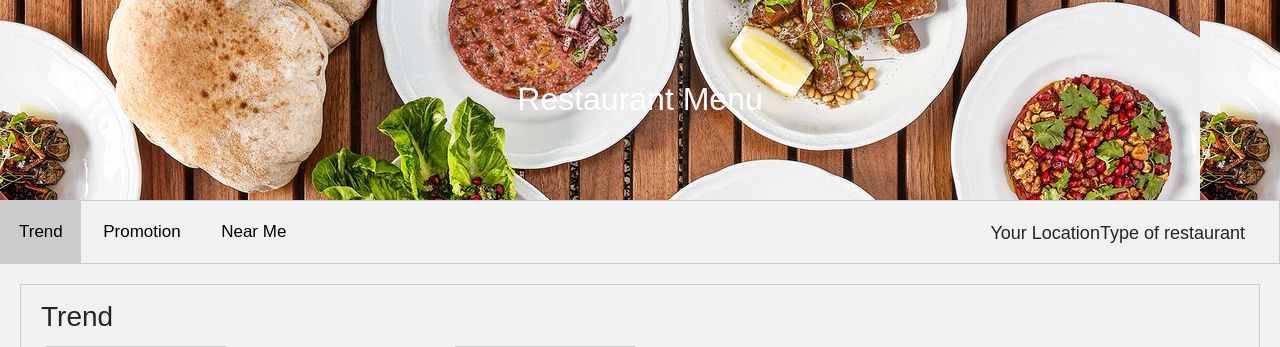
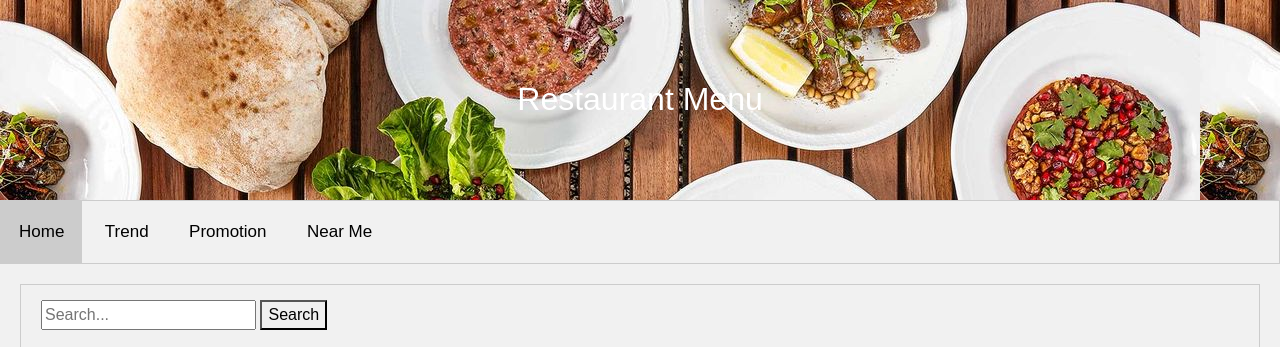
Before and after one commit to hsookim90/2019summer_restaurant_menu, a PHP site: page /src/main.html in a window 1280 px wide. Shown: the top 347 px of the page. Run offline with PHP 8.4, Linux system fonts and the light colour scheme; some libraries are stand-ins or nearby versions.

Commit message:
add home tab including searchbar and google map

```diff
--- a/src/main.html
+++ b/src/main.html
@@ -19,21 +19,52 @@
 
     <section>
         <nav>
-            <div class="tab">
-                <button class="tablinks" onclick="openTab(event, 'Trend')" id="defaultOpen">Trend</button>
-                <button class="tablinks" onclick="openTab(event, 'Promotion')">Promotion</button>
-                <button class="tablinks" onclick="openTab(event, 'Near Me')">Near Me</button>
-            </div>
+            <div class="scrolltab">
+                <button class="tablinks" onclick="openTab(event, 'home_usr')" id="defaultOpen">Home</button>
+                <!-- <button class="tablinks" onclick="openTab(event, 'home_nonusr')">Home</button> -->
+                <button class="tablinks" onclick="openTab(event, 'trend')">Trend</button>
+                <button class="tablinks" onclick="openTab(event, 'promotion')">Promotion</button>
+                <button class="tablinks" onclick="openTab(event, 'near_me')">Near Me</button>
 
-            <div class="right-align" style="overflow:hidden;">
-                <p style="float: left;">Your Location</p>
-                <p style="float: right;">Type of restaurant</p>
+                <!-- <div class="dropdown">
+                    <button class="dropbtn" onclick="myFunction()">Genre
+                        <i class="fa fa-caret-down"></i>
+                    </button>
+                    <div class="dropdown-content" id="myDropdown">
+                        <button type="button">Italian</button>
+                        <button type="button">Indian</button>
+                        <button type="button">Cajun</button>
+                        <button type="button">Soul</button>
+                        <button type="button">Thai</button>
+                        <button type="button">Greek</button>
+                    </div>
+                </div> -->
+
                 <!-- get location and type from server -->
+                <!-- <div class="tablinks">
+                    <div class="right-align" style="overflow:hidden;">
+                        <p style="float: left;">Your Location</p>
+                        <p style="float: right;">Type of restaurant</p>
+                    </div>
+                </div> -->
             </div>
         </nav>
 
         <article>
-            <div id="Trend" class="tabcontent">
+            <div id="home_usr" class="tabcontent">
+                <div class="searchbar">
+                    <input type="text" placeholder="Search..." name="search">
+                    <button type="submit">Search</button>
+                </div>
+
+                <div id="map_main"></div>
+            </div>
+
+            <div id="home_nonusr" class="tabcontent">
+
+            </div>
+
+            <div id="trend" class="tabcontent">
                 <h3>Trend</h3>
                 <div clsss="container">
                     <div class="row">
@@ -59,14 +90,14 @@
                 </div>
             </div>
 
-            <div id="Promotion" class="tabcontent">
+            <div id="promotion" class="tabcontent">
                 <h3>Promotion</h3>
                 <p>blah</p>
             </div>
 
-            <div id="Near Me" class="tabcontent">
+            <div id="near_me" class="tabcontent">
                 <h3>Near Me</h3>
-                <div id="map"></div>
+                <div id="map_near_me"></div>
             </div>
         </article>
     </section>
--- a/src/main_script.js
+++ b/src/main_script.js
@@ -26,8 +26,12 @@ function initMap() {
     // TODO : get the dynamic lat and lng
     infowindow = new google.maps.InfoWindow();
 
-    map = new google.maps.Map(document.getElementById('map'), {
-        // center:{lat:49.8951, lng:-97.1384},
+    map_main = new google.maps.Map(document.getElementById('map_main'), {
+        center: pyrmont,
+        zoom: 11
+    });
+
+    map_near_me = new google.maps.Map(document.getElementById('map_near_me'), {
         center: pyrmont,
         zoom: 11
     });
@@ -39,7 +43,7 @@ function initMap() {
     };
 
 
-    service = new google.maps.places.PlacesService(map);
+    service = new google.maps.places.PlacesService(map_near_me);
     service.nearbySearch(request, callback);
 }
 
@@ -54,7 +58,7 @@ function callback(results, status) {
 
 function createMarker(place) {
     var marker = new google.maps.Marker({
-        map: map,
+        map: map_near_me,
         position: place.geometry.location
     });
 
@@ -78,7 +82,7 @@ function createMarker(place) {
                 // TODO make a line box to the specific restaurant page
             );
 
-            infowindow.open(map, marker);
+            infowindow.open(map_near_me, marker);
         });
     });
 }
@@ -90,3 +94,19 @@ window.onload = function() {
 function startTab() {
     document.getElementById("defaultOpen").click();
 }
+
+// /* When the user clicks on the button,
+// toggle between hiding and showing the dropdown content */
+// function myFunction() {
+//     document.getElementById("myDropdown").classList.toggle("show");
+// }
+
+// // Close the dropdown if the user clicks outside of it
+// window.onclick = function(e) {
+//     if (!e.target.matches('.dropbtn')) {
+//         var myDropdown = document.getElementById("myDropdown");
+//         if (myDropdown.classList.contains('show')) {
+//             myDropdown.classList.remove('show');
+//         }
+//     }
+// }
--- a/src/main_style.css
+++ b/src/main_style.css
@@ -29,7 +29,7 @@ section {
 
 /* ------------------------------------------------------------------------- */
 /* tab */
-.tab {
+.scrolltab {
     float: left;
     border: 1px solid #ccc;
     background-color: #f1f1f1;
@@ -39,7 +39,7 @@ section {
 }
 
 /* Style the buttons inside the tab */
-.tab button {
+.scrolltab button {
     display: inline-block;
     background-color: inherit;
     color: black;
@@ -50,17 +50,16 @@ section {
     cursor: pointer;
     transition: 0.3s;
     font-size: 17px;
-
     text-decoration: none;
 }
 
 /* Change background color of buttons on hover */
-.tab button:hover {
+.scrolltab button:hover {
     background-color: #ddd;
 }
 
 /* Create an active/current "tab button" class */
-.tab button.active {
+.scrolltab button.active {
     background-color: #ccc;
 }
 
@@ -74,12 +73,63 @@ section {
 }
 
 .right-align {
-    position: absolute;
     right: 15px;
-    margin: 20px;
-    font-size: 18px;
 }
 
+/* Dropdown */
+/* https://www.w3schools.com/howto/tryit.asp?filename=tryhow_css_dropdown_navbar_click */
+.dropdown {
+    float: left;
+    overflow: hidden;
+}
+
+.dropdown .dropbtn {
+    font-size: 16px;
+    border: none;
+    outline: none;
+    color: white;
+    padding: 14px 16px;
+    background-color: inherit;
+    font-family: inherit; /* Important for vertical align on mobile phones */
+    margin: 0; /* Important for vertical align on mobile phones */
+}
+
+.dropdown:hover .dropbtn {
+    background-color: red;
+}
+
+/* Dropdown content (hidden by default) */
+.dropdown-content {
+    display: none;
+    position: absolute;
+    background-color: #f9f9f9;
+    min-width: 160px;
+    box-shadow: 0px 8px 16px 0px rgba(0,0,0,0.2);
+    z-index: 1;
+}
+
+/* Links inside the dropdown */
+.dropdown-content button {
+    float: none;
+    color: black;
+    padding: 12px 16px;
+    text-decoration: none;
+    display: block;
+    text-align: left;
+}
+
+/* Add a grey background color to dropdown links on hover */
+.dropdown-content button:hover {
+    background-color: #ddd;
+}
+
+/* Show the dropdown menu on hover */
+.dropdown:hover .dropdown-content {
+    display: block;
+}
+
+
+/* ------------------------------------------------------------------------- */
 /* article */
 article {
     float: left;
@@ -117,9 +167,14 @@ div.desc {
     text-align: center;
 }
 
-/* google maps */
-#map {
+#map_main {
     height: 500px;
+    width: 500px;
+    margin: 20px;
+}
+
+#map_near_me {
+    height: 600px;
     width: 100%;
 }
 
@@ -142,4 +197,13 @@ other, on small screens */
         width: 100%;
         height: auto;
     }
+
+    .searchbar input[type=text], .searchbar button {
+        float: none;
+        display: block;
+        text-align: left;
+        width: 100%;
+        margin: 0;
+        padding: 14px;
+    }
 }
```
